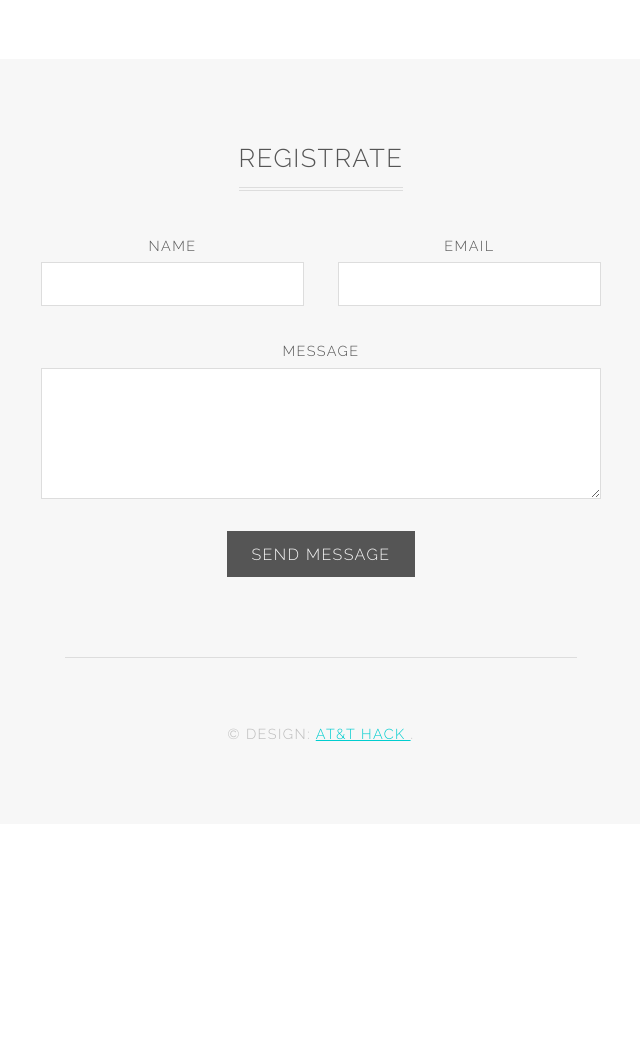
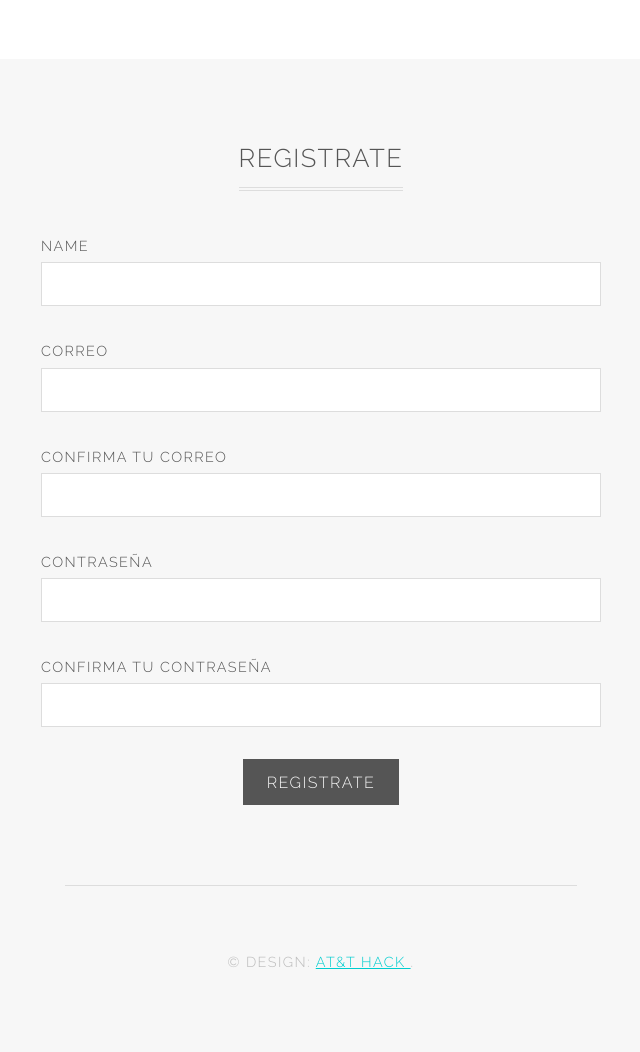
Before and after one commit to tavorazo/AT-T-Hack, a PHP site: page / in a window 1280 px wide. Shown: the part 1297-2349 px from the top of the page, without its empty margins (319-959 px from the left). Before the commit the page ends 2038 px from the top, so only its background shows below. Run offline with PHP 8.4, Linux system fonts and the light colour scheme.

Commit message:
sacroll.js
form registro paciente

```diff
--- a/assets/css/main.css
+++ b/assets/css/main.css
@@ -2020,7 +2020,7 @@
 		}
 
 			.grid-form .form-control.narrow {
-				width: 47%;
+				width: 100%;
 			}
 
 		.grid-form .actions {
@@ -2041,6 +2041,7 @@
 		display: block;
 		font-size: 0.9em;
 		margin: 0 0 0.2em 0;
+		float: left;
 		text-transform: uppercase;
 	}
 
--- /dev/null
+++ b/assets/js/scroll.js
@@ -0,0 +1,15 @@
+$(document).ready(function(){
+	$('a[href*=#]').click(function() {
+		if (location.pathname.replace(/^\//,'') == this.pathname.replace(/^\//,'')
+			&& location.hostname == this.hostname) {
+			var $target = $(this.hash);
+			$target = $target.length && $target
+			|| $('[name=' + this.hash.slice(1) +']');
+		if ($target.length) {
+			var targetOffset = $target.offset().top;
+			$('html,body').animate({scrollTop: targetOffset}, 1000);
+			return false;
+		}
+	}
+});
+});
--- a/index.html
+++ b/index.html
@@ -20,7 +20,7 @@
 				<h2>Conectate con los <strong>  mejores medicos </strong> del mundo con AT&T </h2>
 				<p>Registrate Gratis</p>
 				<ul class="actions">
-					<li><a href="#" class="button special">Registrate</a></li>
+					<li><a href="#two" class="button special">Registrate</a></li>
 				</ul>
 			</section>
 
@@ -73,15 +73,23 @@
 							<input name="name" id="name" type="text">
 						</div>
 						<div class="form-control narrow">
-							<label for="email">Email</label>
+							<label for="email">correo</label>
 							<input name="email" id="email" type="email">
 						</div>
-						<div class="form-control">
-							<label for="message">Message</label>
-							<textarea name="message" id="message" rows="4"></textarea>
+						<div class="form-control narrow">
+							<label for="email2">confirma tu correo</label>
+							<input name="email2" id="email2" type="email">
+						</div>
+						<div class="form-control narrow">
+							<label for="password">contraseña</label>
+							<input name="password" id="password" type="password">
+						</div>
+						<div class="form-control narrow">
+							<label for="password2">Confirma tu contraseña</label>
+							<input name="password2" id="password2" type="password">
 						</div>
 						<ul class="actions">
-							<li><input value="Send Message" type="submit"></li>
+							<li><input value="Registrate" type="submit"></li>
 						</ul>
 					</form>
 				</div>
@@ -101,6 +109,7 @@
 			<script src="assets/js/util.js"></script>
 			<!--[if lte IE 8]><script src="assets/js/ie/respond.min.js"></script><![endif]-->
 			<script src="assets/js/main.js"></script>
+			<script src="assets/js/scroll.js"></script>
 
 	</body>
 </html>
```
